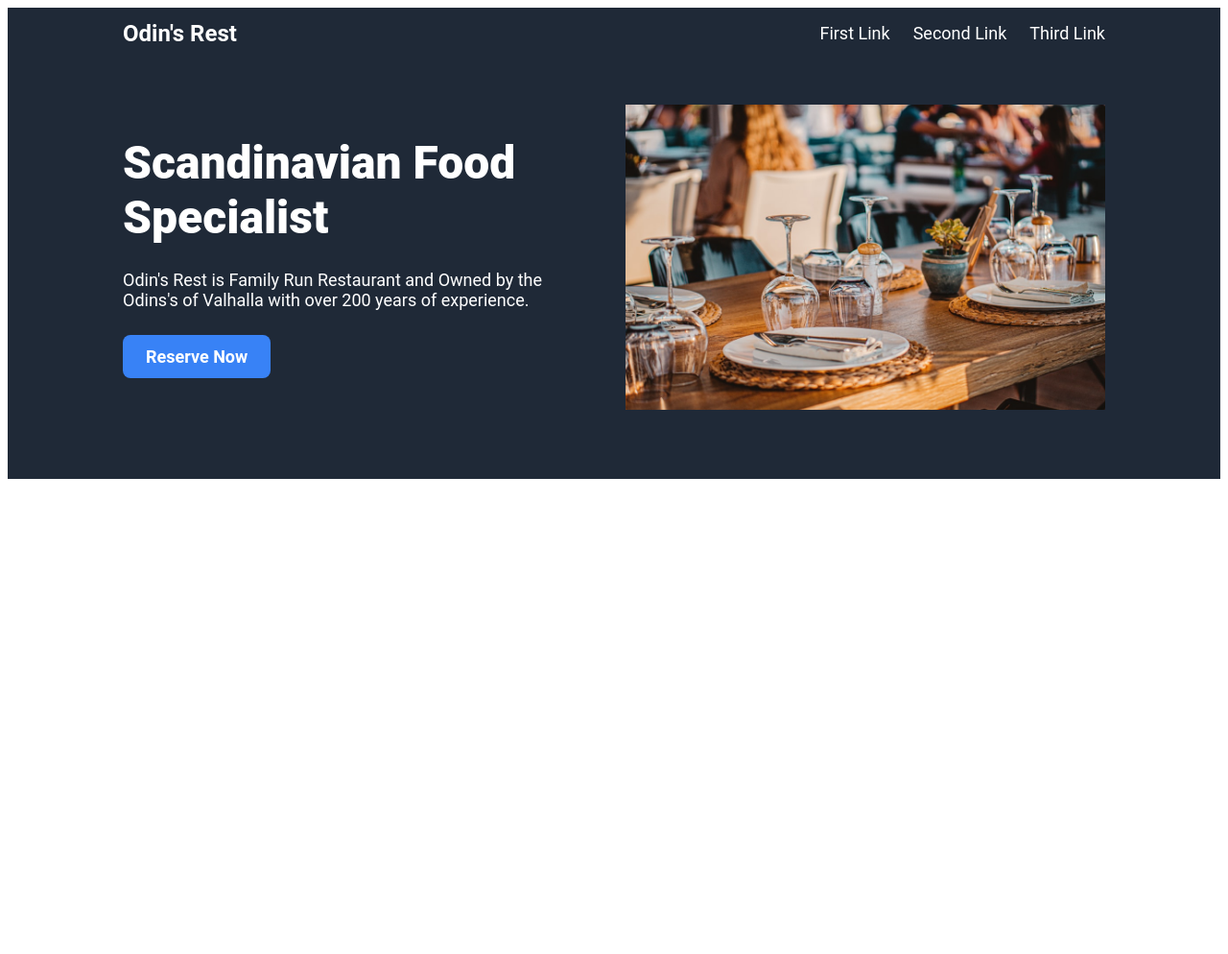
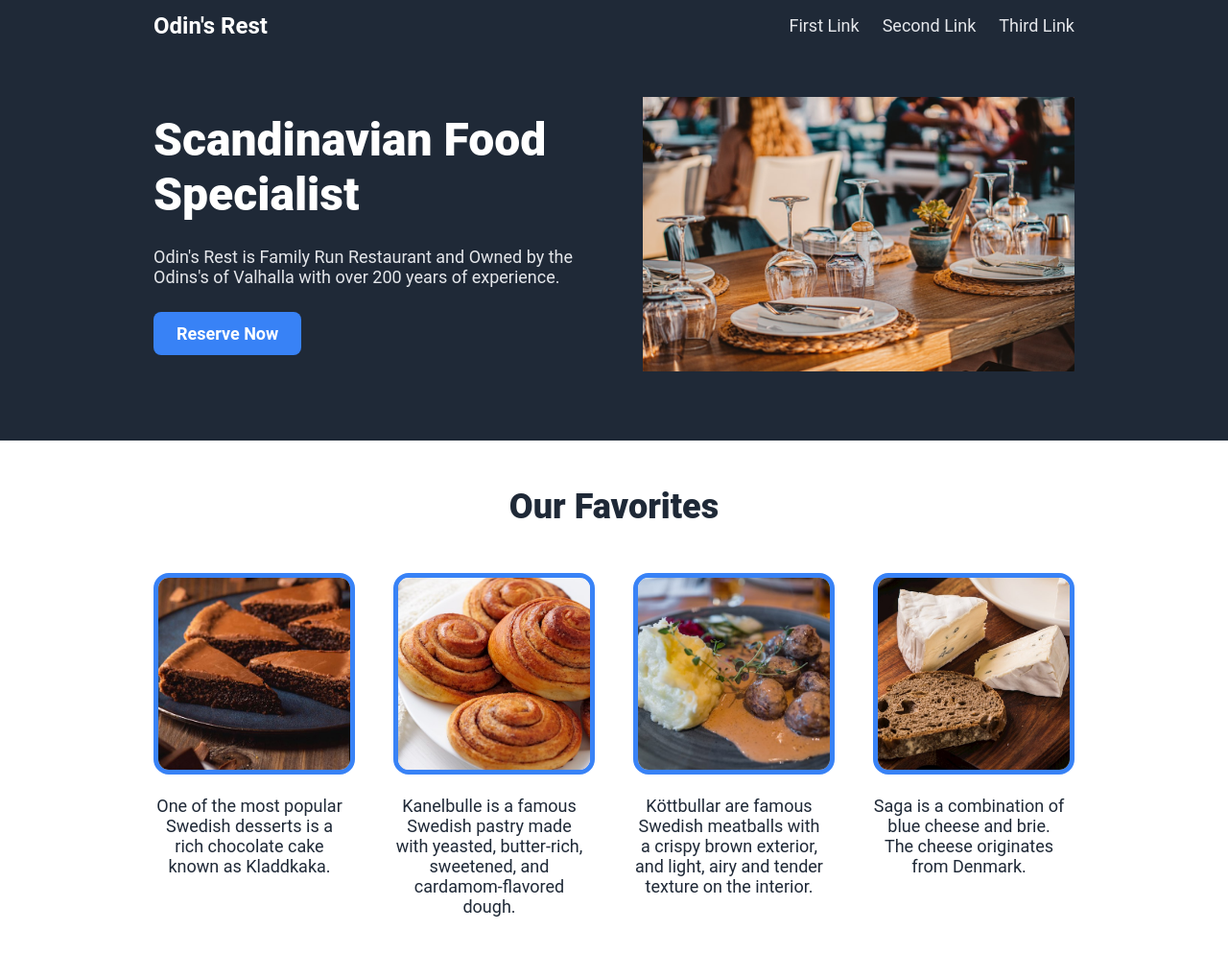
Before and after one commit to AbdulWolfgang/odin-landing-page, a plain HTML site: page index.html in a window 1280 px wide. Shown: the whole page at 96% size. Before the commit the page ends 800 px from the top, so only its background shows below. Drawn offline with Linux system fonts and the light colour scheme.

Commit message:
adding the second part

```diff
--- a/index.html
+++ b/index.html
@@ -26,8 +26,28 @@
 				<button>Reserve Now</button>
 			</div>
 			</div>
-			<img src="./images/restaurant.jpg" alt="A picture of newly opened restaurant.">
+			<img class="restaurant-image" src="./images/Restaurant.jpg" alt="A picture of newly opened restaurant.">
 		</div>
+	</div>
+	<div class="page-two">
+		<div class="information-header">Our Favorites</div>
+		<div class="menu">
+			<div>
+				<img class="menu-item" src="./images/Kladdkaka.jpg" alt="First Scandinavian dish.">
+				<p class="menu-description">One of the most popular Swedish desserts is a rich chocolate cake known as Kladdkaka.</p>
+			</div>
+			<div>
+				<img class="menu-item" src="./images/Kanelbulle.jpg" alt="Second Scandinavian dish.">
+				<p class="menu-description">Kanelbulle is a famous Swedish pastry made with yeasted, butter-rich, sweetened, and cardamom-flavored dough.</p>
+			</div>
+			<div>
+				<img class="menu-item" src="./images/Kottbullar.jpg" alt="Third Scandinavian dish">
+				<p class="menu-description">Köttbullar are famous Swedish meatballs with a crispy brown exterior, and light, airy and tender texture on the interior.</p>
+			</div>
+			<div>
+				<img class="menu-item" src="./images/Saga.jpg" alt="Fourth Scandinavian dish">
+				<p class="menu-description">Saga is a combination of blue cheese and brie. The cheese originates from Denmark.</p>
+			</div>
 	</div>
 </body>
 </html>
--- a/style.css
+++ b/style.css
@@ -1,18 +1,18 @@
+body {
+	margin: 0;
+}
+
 p, a {
 	font-family: Roboto, sans-serif;
 	font-size: 18px;
   	text-decoration: none;
-  	color: white;
+  	color: #E5E7EB;
 }
 
 ul {
   	list-style-type: none;
   	display: flex;
   	gap: 24px;
-}
-
-img {
-	max-width: 500px;
 }
 
 button {
@@ -53,14 +53,14 @@ div .logo {
 	display: flex;
 	flex: 1;
 	justify-content: space-between;
-	margin: 0 120px;
+	margin: 0 160px;
 	align-items: center;
 }
 
 .content-one {
 	display: flex;
 	justify-content: space-between;
-	margin: 0 120px;
+	margin: 0 160px;
 	align-items: center;
 	gap: 72px;
 }
@@ -70,3 +70,43 @@ div .logo {
 	flex-direction: column;
 	gap: 8px;
 }
+
+.restaurant-image {
+	max-width: 450px;
+}
+
+.page-two {
+	margin: 48px 0;
+	display: flex;
+	flex-direction: column;
+	gap: 48px;
+}
+
+.information-header {
+	margin: auto;
+	color: #1F2937;
+	font-size: 36px;
+	font-weight: 900;
+	font-family: Roboto, sans-serif;
+}
+
+.menu {
+	display: flex;
+	justify-content: space-between;
+	margin: 0 160px;
+}
+
+.menu-item {
+	width: 200px;
+	height: 200px;
+	object-fit: cover;
+	border: 5px solid;
+	border-color: #3882F6;
+	border-radius: 16px;
+}
+
+.menu-description {
+	color: #1F2937;
+	text-align: center;
+	max-width: 200px;
+}
```
Also changed, not shown: images/Kanelbulle.jpg (added), images/Kladdkaka.jpg (added), images/Kottbullar.jpg (added), images/Restaurant.jpg (renamed from images/restaurant.jpg), images/Saga.jpg (added).
